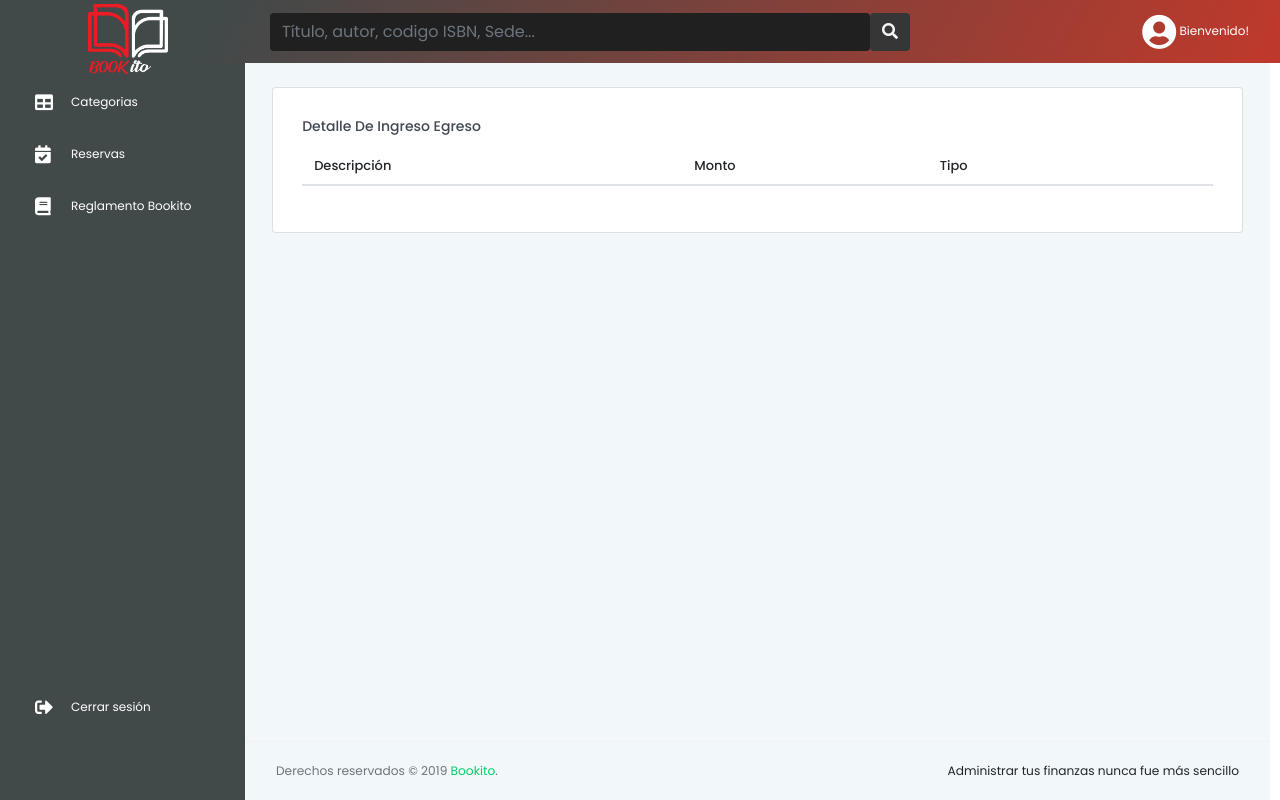
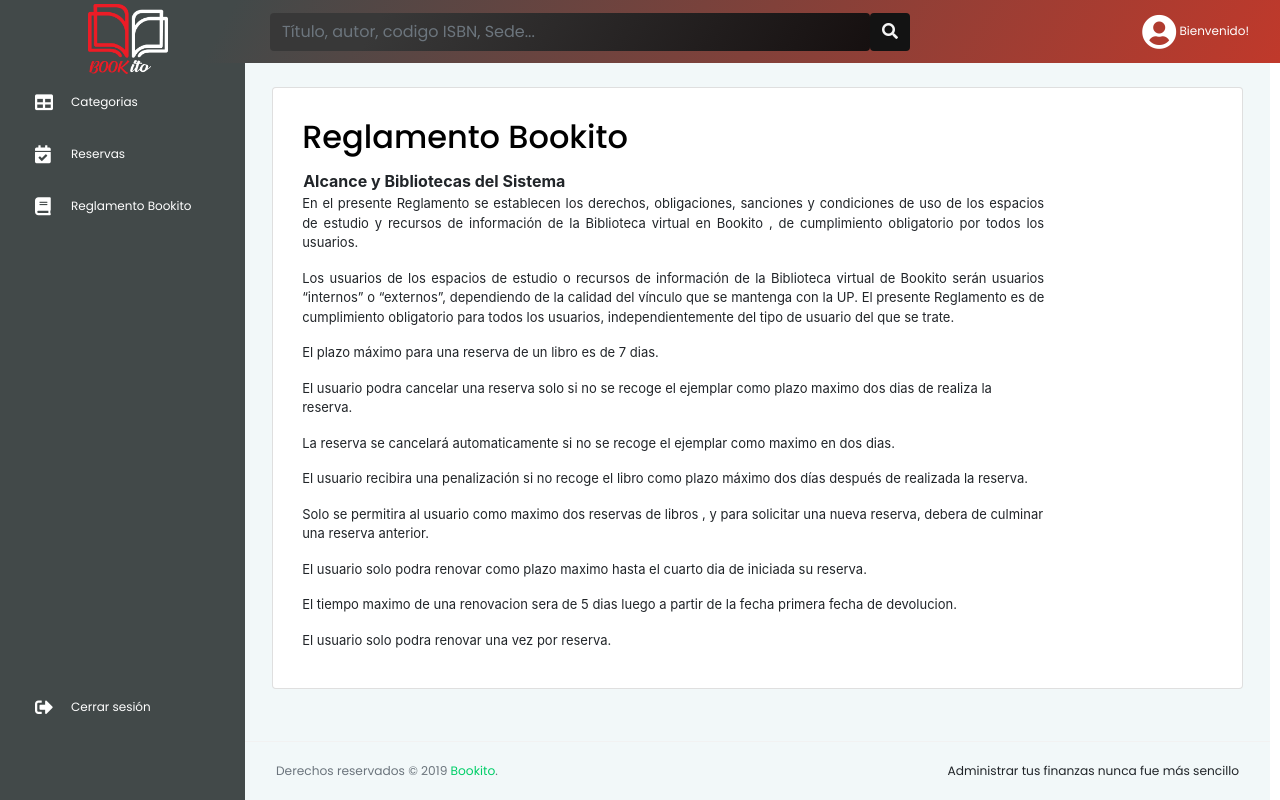
Before and after one commit to alonzo1204/BookitoFrontEnd, an Angular app: page /reglamento in a window 1280 px wide. Built offline with nearby package versions, Linux system fonts and the light colour scheme.

Commit message:
Reglamento Incompleto

```diff
--- a/src/app/reglamento/reglamento.component.html
+++ b/src/app/reglamento/reglamento.component.html
@@ -1,28 +1,49 @@
 <div class="row">
         <div class="col-12">
             <div class="card">
-                <div class="card-body">
-                    <h4 class="card-title">Detalle de ingreso egreso</h4>
+                <div class="card-body" style=" width: 800px;height: 600px;">
+                    <h4 class="card-title" style="color:black;"><font size=6>Reglamento Bookito</font></h4>
 
-                    <table class="table">
+
                         <thead>
+
                             <tr>
-                                <th>Descripción</th>
-                                <th>Monto</th>
-                                <th>Tipo</th>
-                                <th></th>
+
+                                    <th style="font-size:5">Alcance y Bibliotecas del Sistema</th>
+
+
+
                             </tr>
+
+
+                                    <p align="justify" >En el presente Reglamento se establecen los derechos, obligaciones, sanciones y
+                                            condiciones de uso de los espacios de estudio y recursos de información de la Biblioteca virtual
+                                            en Bookito , de cumplimiento obligatorio por todos los usuarios.</p>
+                                    <p align="justify"> Los usuarios de los espacios de estudio o recursos de información de la Biblioteca virtual de Bookito  serán usuarios “internos” o “externos”, dependiendo de la calidad del vínculo que
+                                             se mantenga con la UP. El presente Reglamento es de cumplimiento obligatorio para
+                                             todos los usuarios, independientemente del tipo de usuario del que se trate. </p>
+                                    <p >El plazo máximo  para una reserva de un libro es de 7 dias. </p>
+
+                                    <p>El usuario podra cancelar una reserva solo si no se recoge el ejemplar  como plazo maximo dos dias de realiza la reserva.</p>
+
+                                    <p>La reserva se cancelará automaticamente si no se recoge el ejemplar como maximo en dos dias.</p>
+
+                                    <p>El usuario recibira una penalización si no recoge el libro como plazo máximo dos días después de realizada la reserva.</p>
+
+                                    <p>Solo se permitira al usuario como maximo dos reservas de libros , y para solicitar una nueva reserva, debera de culminar una reserva anterior. </p>
+
+                                    <p>El usuario solo podra renovar como plazo maximo hasta el cuarto dia de iniciada su reserva.</p>
+
+                                    <p>El tiempo maximo de una renovacion sera de 5 dias luego a partir de la fecha primera fecha de devolucion. </p>
+
+                                    <p>El usuario solo podra renovar una vez por reserva.</p>
+
+
                         </thead>
 
-                        <tbody>
-                            <tr *ngFor="let transaccion_cliente of transacciones_clientes">
-                                <td>{{transaccion_cliente.description}}</td>
-                                <td>{{transaccion_cliente.amount}}</td>
-                                <td>{{transaccion_cliente.type}}</td>
-                             </tr>
-                        </tbody>
 
-                    </table>
+
+
 
 
                 </div>
--- a/src/app/shared/navbar/navbar.component.html
+++ b/src/app/shared/navbar/navbar.component.html
@@ -18,10 +18,10 @@
          data-role="search-input" type="search" name="term" value=""
           placeholder="Título, autor, codigo ISBN, Sede..." autocapitalize="off"
         autocorrect="off" autocomplete="off"  dir="auto"
-        style="width:600px;height:150x; color: rgb(190, 190, 190); border: none;position: relative;
-         vertical-align: top; background-color: rgb(32, 32, 32);">
+        style="width:600px;height:150x; color: rgb(233, 230, 230); border: none;position: relative;
+         vertical-align: top; background: linear-gradient(120deg, #383838 18%, #161010);">
 
-        <button class="form-control" routerLink="/categoria"  style=" border: none;background-color: rgb(54, 54, 54);width:40px;height:150x;">
+        <button class="form-control" routerLink="/categoria"  style=" border: none;background-color: rgb(19, 19, 19);width:40px;height:150x;">
              <i class="fa fa-search" style="color: whitesmoke" ></i>
          </button>
 
--- a/src/app/shared/sidebar/sidebar.component.html
+++ b/src/app/shared/sidebar/sidebar.component.html
@@ -66,7 +66,7 @@
         </li>
 
         <li class="nav-item">
-            <a routerLink="/recomendaciones" class="nav-link">
+            <a routerLink="/reglamento" class="nav-link">
                 <i class="menu-icon fa fa-book"></i>
                 <span class="menu-title">Reglamento Bookito</span>
             </a>
```
Also changed, not shown: src/assets/images/Reglamento.png (added).
